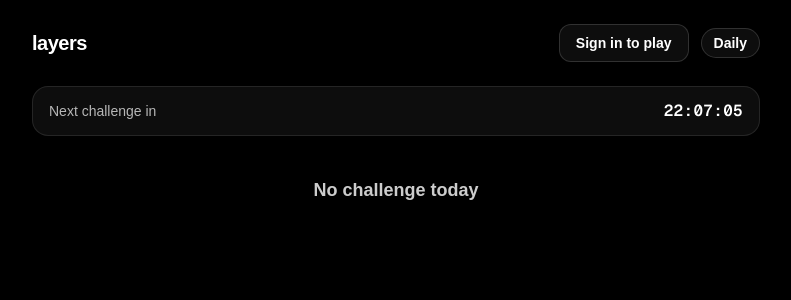
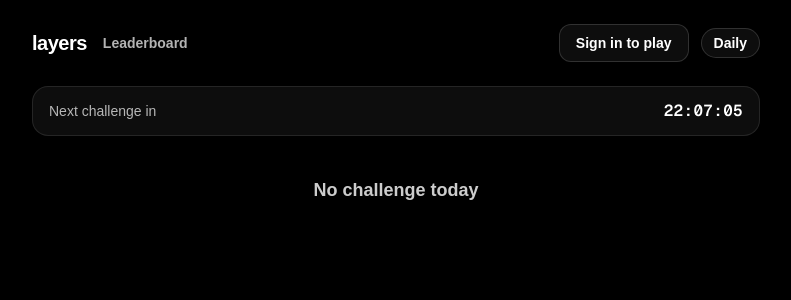
Before and after one commit to labudie/layers, a Next.js app: page / in a window 1280 px wide. Shown: the top 300 px of the page, without its empty margins (244-1035 px from the left). Built offline with nearby package versions, Linux system fonts and the light colour scheme; no server answers; the database is empty.

Commit message:
add leaderboard

```diff
--- a/app/DailyGameClient.tsx
+++ b/app/DailyGameClient.tsx
@@ -189,7 +189,7 @@ export function DailyGameClient({
         return;
       }
 
-      const restored: GuessRow[] = data.map((row) => {
+      const restored: GuessRow[] = data.map((row: { guess: unknown }) => {
         const v = Math.max(0, Math.floor(Number(row.guess)));
         const meta = verdictForGuess(v, answer);
         return { value: v, ...meta };
@@ -314,9 +314,17 @@ export function DailyGameClient({
   return (
     <div className="min-h-screen w-full bg-black text-white">
       <div className="mx-auto w-full max-w-3xl px-5 py-6">
-        <header className="flex items-center justify-between">
-          <div className="text-xl font-extrabold tracking-tight">layers</div>
-          <div className="flex items-center gap-3">
+        <header className="flex items-center justify-between gap-3">
+          <div className="flex min-w-0 items-center gap-4">
+            <div className="text-xl font-extrabold tracking-tight">layers</div>
+            <Link
+              href="/leaderboard"
+              className="shrink-0 text-sm font-semibold text-white/70 underline-offset-4 hover:text-white hover:underline"
+            >
+              Leaderboard
+            </Link>
+          </div>
+          <div className="flex shrink-0 items-center gap-3">
             {signedIn ? (
               <div className="hidden sm:block text-sm text-white/70">
                 {userEmail}
--- /dev/null
+++ b/app/leaderboard/page.tsx
@@ -0,0 +1,116 @@
+import Link from "next/link";
+import { cookies } from "next/headers";
+import { createSupabaseServerClient } from "@/lib/supabase";
+import { todayYYYYMMDDUSEastern } from "@/lib/today-us-eastern";
+
+type ResultRow = {
+  user_id: string;
+  solved: boolean | null;
+  attempts_used: number | null;
+  created_at: string | null;
+};
+
+function shortUsername(userId: string) {
+  const id = userId?.trim() ?? "";
+  if (!id) return "—";
+  return id.length <= 8 ? id : id.slice(0, 8);
+}
+
+export default async function LeaderboardPage() {
+  const today = todayYYYYMMDDUSEastern();
+  const supabase = createSupabaseServerClient(await cookies());
+
+  const { data: challenge, error: challengeError } = await supabase
+    .from("challenges")
+    .select("id")
+    .eq("active_date", today)
+    .maybeSingle<{ id: string }>();
+
+  const challengeId = challengeError ? null : challenge?.id ?? null;
+
+  let rows: ResultRow[] = [];
+
+  if (challengeId) {
+    const { data, error } = await supabase
+      .from("results")
+      .select("user_id, solved, attempts_used, created_at")
+      .eq("challenge_id", challengeId)
+      .order("attempts_used", { ascending: true })
+      .order("created_at", { ascending: true });
+
+    if (!error && data?.length) {
+      rows = data as ResultRow[];
+    }
+  }
+
+  const hasChallenge = Boolean(challengeId);
+  const empty = !rows.length;
+
+  return (
+    <div className="min-h-screen w-full bg-black text-white">
+      <div className="mx-auto w-full max-w-2xl px-5 py-8">
+        <div className="mb-8">
+          <Link
+            href="/"
+            className="inline-flex items-center rounded-xl border border-white/15 bg-white/5 px-4 py-2 text-sm font-semibold text-white hover:bg-white/10"
+          >
+            ← Back
+          </Link>
+        </div>
+
+        <h1 className="text-3xl font-extrabold tracking-tight">Leaderboard</h1>
+        <p className="mt-2 text-sm text-white/60">
+          Today&apos;s challenge{hasChallenge ? "" : " (no active challenge)"}
+        </p>
+
+        {!hasChallenge ? (
+          <p className="mt-10 text-center text-lg font-semibold text-white/75">
+            No challenge today
+          </p>
+        ) : empty ? (
+          <p className="mt-10 text-center text-lg font-semibold text-white/75">
+            No results yet
+          </p>
+        ) : (
+          <div className="mt-8 overflow-hidden rounded-2xl border border-white/10">
+            <table className="w-full text-left text-sm">
+              <thead>
+                <tr className="border-b border-white/10 bg-white/5 text-xs font-semibold uppercase tracking-wider text-white/50">
+                  <th className="px-4 py-3">Rank</th>
+                  <th className="px-4 py-3">Username</th>
+                  <th className="px-4 py-3">Solved</th>
+                  <th className="px-4 py-3">Attempts</th>
+                </tr>
+              </thead>
+              <tbody>
+                {rows.map((row, i) => (
+                  <tr
+                    key={`${row.user_id}-${row.created_at ?? ""}-${i}`}
+                    className="border-b border-white/5 last:border-0"
+                  >
+                    <td className="px-4 py-3 font-mono font-semibold text-white/90">
+                      {i + 1}
+                    </td>
+                    <td className="px-4 py-3 font-mono text-sm font-medium text-white/90">
+                      {shortUsername(row.user_id)}
+                    </td>
+                    <td className="px-4 py-3 text-white/80">
+                      {row.solved === true
+                        ? "Yes"
+                        : row.solved === false
+                          ? "No"
+                          : "—"}
+                    </td>
+                    <td className="px-4 py-3 text-white/80">
+                      {row.attempts_used ?? "—"}
+                    </td>
+                  </tr>
+                ))}
+              </tbody>
+            </table>
+          </div>
+        )}
+      </div>
+    </div>
+  );
+}
--- a/app/page.tsx
+++ b/app/page.tsx
@@ -1,6 +1,7 @@
 import { DailyGameClient } from "@/app/DailyGameClient";
 import { cookies } from "next/headers";
 import { createSupabaseServerClient } from "@/lib/supabase";
+import { todayYYYYMMDDUSEastern } from "@/lib/today-us-eastern";
 
 export type Challenge = {
   id: string;
@@ -10,25 +11,6 @@ export type Challenge = {
   category: string | null;
   layer_count: number | null;
 };
-
-const US_EASTERN_TZ = "America/New_York";
-
-/** Calendar YYYY-MM-DD in US Eastern (handles EST/EDT). */
-function todayYYYYMMDDUSEastern(date: Date = new Date()) {
-  const parts = new Intl.DateTimeFormat("en-CA", {
-    timeZone: US_EASTERN_TZ,
-    year: "numeric",
-    month: "2-digit",
-    day: "2-digit",
-  }).formatToParts(date);
-  const y = parts.find((p) => p.type === "year")?.value;
-  const m = parts.find((p) => p.type === "month")?.value;
-  const d = parts.find((p) => p.type === "day")?.value;
-  if (!y || !m || !d) {
-    throw new Error("Could not format date for US Eastern");
-  }
-  return `${y}-${m}-${d}`;
-}
 
 export default async function Home() {
   const today = todayYYYYMMDDUSEastern();
--- /dev/null
+++ b/lib/today-us-eastern.ts
@@ -0,0 +1,18 @@
+export const US_EASTERN_TZ = "America/New_York";
+
+/** Calendar YYYY-MM-DD in US Eastern (handles EST/EDT). */
+export function todayYYYYMMDDUSEastern(date: Date = new Date()) {
+  const parts = new Intl.DateTimeFormat("en-CA", {
+    timeZone: US_EASTERN_TZ,
+    year: "numeric",
+    month: "2-digit",
+    day: "2-digit",
+  }).formatToParts(date);
+  const y = parts.find((p) => p.type === "year")?.value;
+  const m = parts.find((p) => p.type === "month")?.value;
+  const d = parts.find((p) => p.type === "day")?.value;
+  if (!y || !m || !d) {
+    throw new Error("Could not format date for US Eastern");
+  }
+  return `${y}-${m}-${d}`;
+}
```
